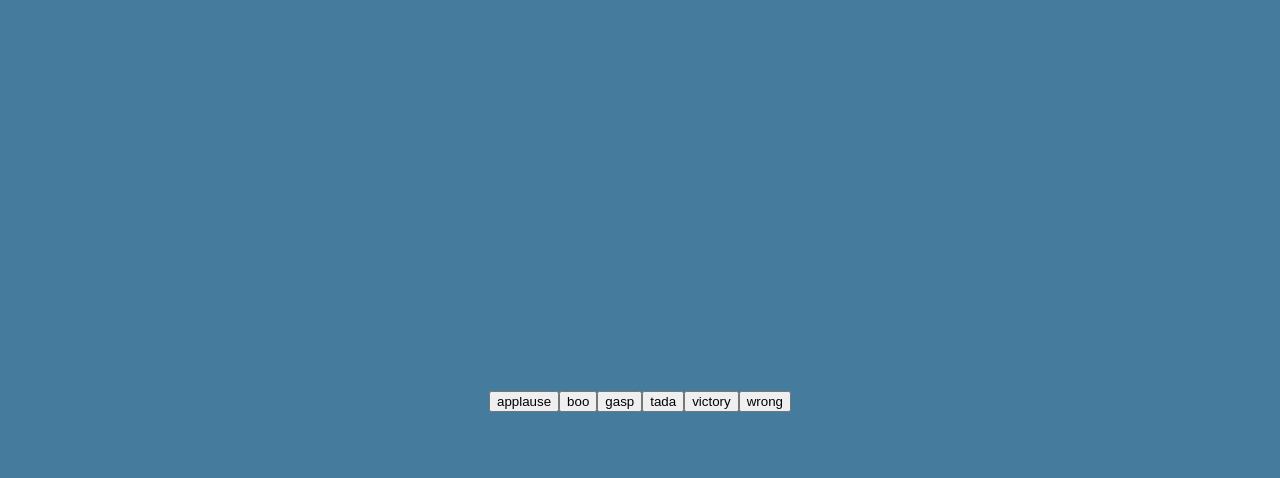
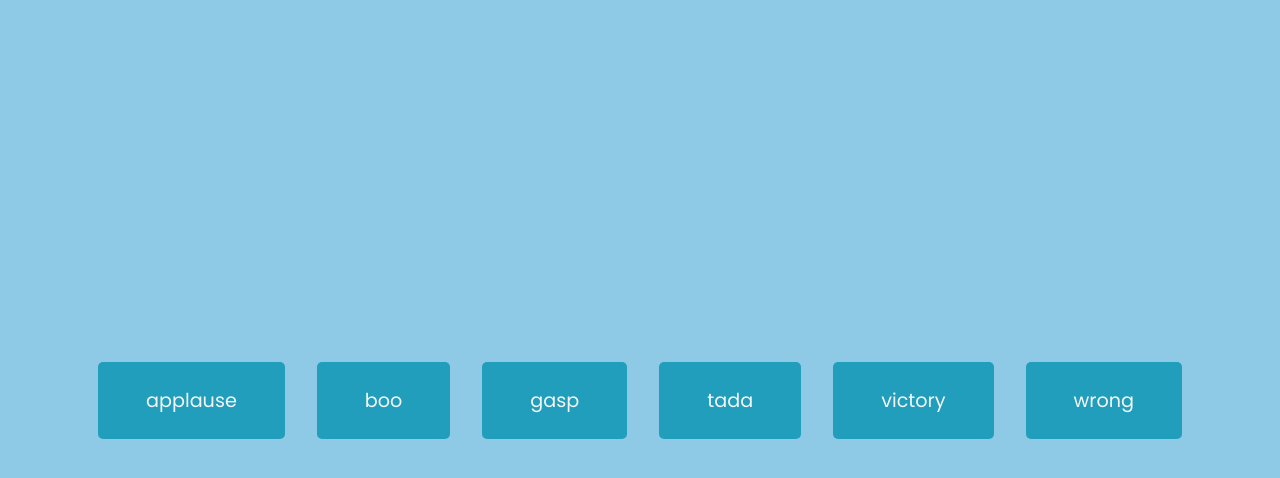
Before and after one commit to Kiru100/my-fifty-projects-in-fifty-days, a plain HTML site: page Sound Board/index.html in a window 1280 px wide. Both pictures are taken after a click on the button "victory". Drawn offline with Linux system fonts and the light colour scheme.

Commit message:
sound board project

```diff
--- a/Sound Board/index.html
+++ b/Sound Board/index.html
@@ -13,7 +13,7 @@
     <audio id="gasp"src="sounds/sound-board_sounds_gasp.mp3"></audio>
     <audio id="tada"src="sounds/sound-board_sounds_tada.mp3"></audio>
     <audio id="victory"src="sounds/sound-board_sounds_victory.mp3"></audio>
-    <audio id="victory"src="sounds/sound-board_sounds_victory.mp3"></audio>
+    <audio id="wrong"src="sounds/sound-board_sounds_wrong.mp3"></audio>
 
     <div id="buttons"></div>
 
--- a/Sound Board/script.js
+++ b/Sound Board/script.js
@@ -3,9 +3,26 @@ const sounds =['applause', 'boo', 'gasp', 'tada', 'victory', 'wrong']
 sounds.forEach( sound => {
     const btn=document.createElement('button')
     btn.classList.add('btn')
+    btn.innerText=sound
 
-    btn.innerText=sound
+    btn.addEventListener('click',() => {
+
+        stopSongs()
+
+        document.getElementById(sound).play()
+    })
 
     document.getElementById('buttons').appendChild(btn)
 
 })
+
+function stopSongs(){
+    sounds.forEach(sound =>{
+        const song = document.getElementById
+        (sound)
+
+        song.pause()
+        song.currenTime=0;
+
+    })
+}
--- a/Sound Board/style.css
+++ b/Sound Board/style.css
@@ -5,13 +5,35 @@
 }
 
 body {
-  background-color: #457b9d;
+  background-color: #8ecae6;
   font-family: 'Poppins', sans-serif;
   display: flex;
-  flex-direction: column;
+  flex-wrap: wrap;
   align-items: center;
   justify-content: center;
+  text-align: center;
   height: 100vh;
   overflow: hidden;
   margin: 0;
 }
+
+.btn{
+  background-color:#219ebc ;
+  color:whitesmoke;
+  border-radius: 5px;
+  border:none;
+  margin: 1rem;
+  padding:1.5rem 3rem;
+  font-size:1.2rem;
+  font-family: inherit;
+}
+
+.btn:focus{
+  outline: none;
+}
+.btn:hover{
+  opacity: 0.9;
+}
+.btn:active{
+  transform: scale(0.95);
+}
```
